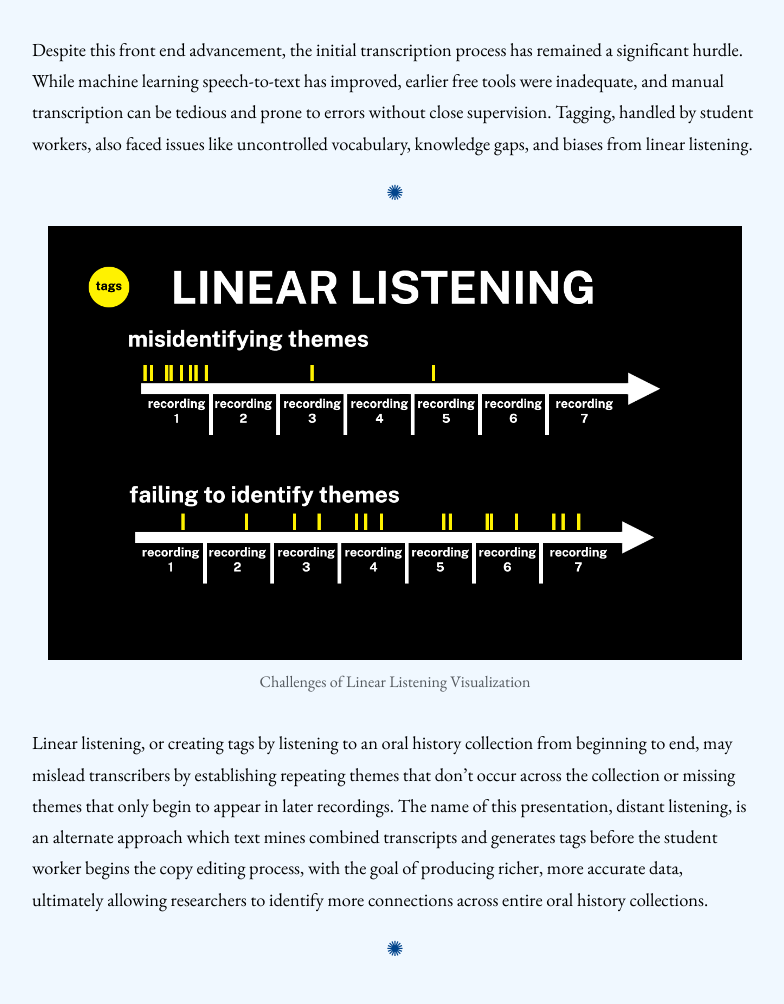
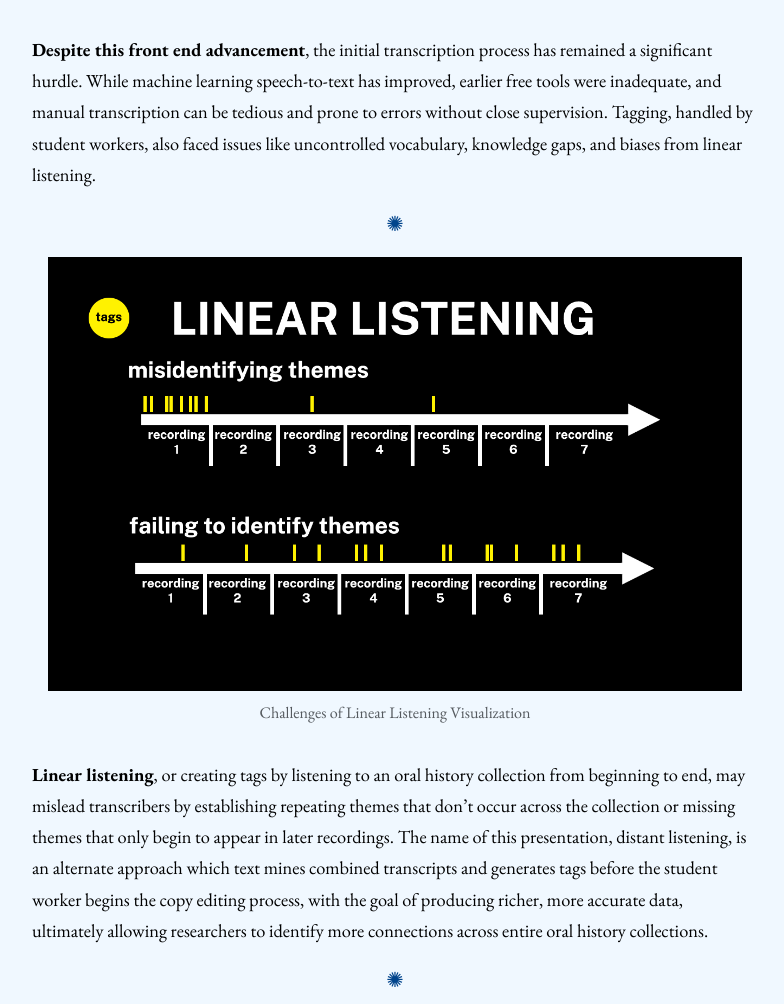
Before and after one commit to aweymo-ui/distant_seven, a Jekyll site: the page built from content/2_challenges.md, in a window 1280 px wide and 1400 px high, scrolled down 677 px. Shown: the part 223-1227 px from the top of the window, without its empty margins (245-1029 px from the left). Built offline with Jekyll 4.4.1, drawn with Linux system fonts in a browser that asks for light colours; some web fonts are replaced; some of the changed text lies outside the part shown.

Commit message:
bit n bobs

```diff
--- a/content/2_challenges.md
+++ b/content/2_challenges.md
@@ -4,11 +4,11 @@ nav: Challenges
 gallery: true
 ---
 
-The time-intensive nature of transcription has made many oral history collections an undervalued format in digital initiatives. Accessibility standards require both accurate transcriptions and a keyboard navigable interface which the OHD template, created by Devin Becker, addresses.
+**The time-intensive nature of transcription** has made many oral history collections an undervalued format in digital initiatives. Accessibility standards require both accurate transcriptions and a keyboard navigable interface which the OHD template, created by Devin Becker, addresses.
 
 {% include gallery-figure.html img="dtt_02.gif" alt="Screenshot of Oral History as data tagging interface and keyword search functionality." caption="Oral History as Data tagging interface and keyword searching functionality." width="100%" %}
 
-Despite this front end advancement, the initial transcription process has remained a significant hurdle. While machine learning speech-to-text has improved, earlier free tools were inadequate, and manual transcription can be tedious and prone to errors without close supervision. Tagging, handled by student workers, also faced issues like uncontrolled vocabulary, knowledge gaps, and biases from linear listening.
+**Despite this front end advancement**, the initial transcription process has remained a significant hurdle. While machine learning speech-to-text has improved, earlier free tools were inadequate, and manual transcription can be tedious and prone to errors without close supervision. Tagging, handled by student workers, also faced issues like uncontrolled vocabulary, knowledge gaps, and biases from linear listening.
 
 <div class="symbol-container">
     <p class="symbol">&#10042;</p>
@@ -16,7 +16,7 @@ Despite this front end advancement, the initial transcription process has remain
 
 {% include gallery-figure.html img="linear_listening.png" alt="Visualization of two arrows signifying the challenges of tagging oral history collections while listening through linearly" caption="Challenges of Linear Listening Visualization" width="100%" %}
 
-Linear listening, or creating tags by listening to an oral history collection from beginning to end, may mislead transcribers by establishing repeating themes that don't occur across the collection or missing themes that only begin to appear in later recordings. The name of this presentation, distant listening, is an alternate approach which text mines combined transcripts and generates tags before the student worker begins the copy editing process, with the goal of producing richer, more accurate data, ultimately allowing researchers to identify more connections across entire oral history collections.
+**Linear listening**, or creating tags by listening to an oral history collection from beginning to end, may mislead transcribers by establishing repeating themes that don't occur across the collection or missing themes that only begin to appear in later recordings. The name of this presentation, distant listening, is an alternate approach which text mines combined transcripts and generates tags before the student worker begins the copy editing process, with the goal of producing richer, more accurate data, ultimately allowing researchers to identify more connections across entire oral history collections.
 
 <div class="symbol-container">
     <p class="symbol">&#10042;</p>
```
Also changed, not shown: content/1_background.md (+2 -2 lines), content/4_findings.md (+0 -2 lines), 4 other files.
